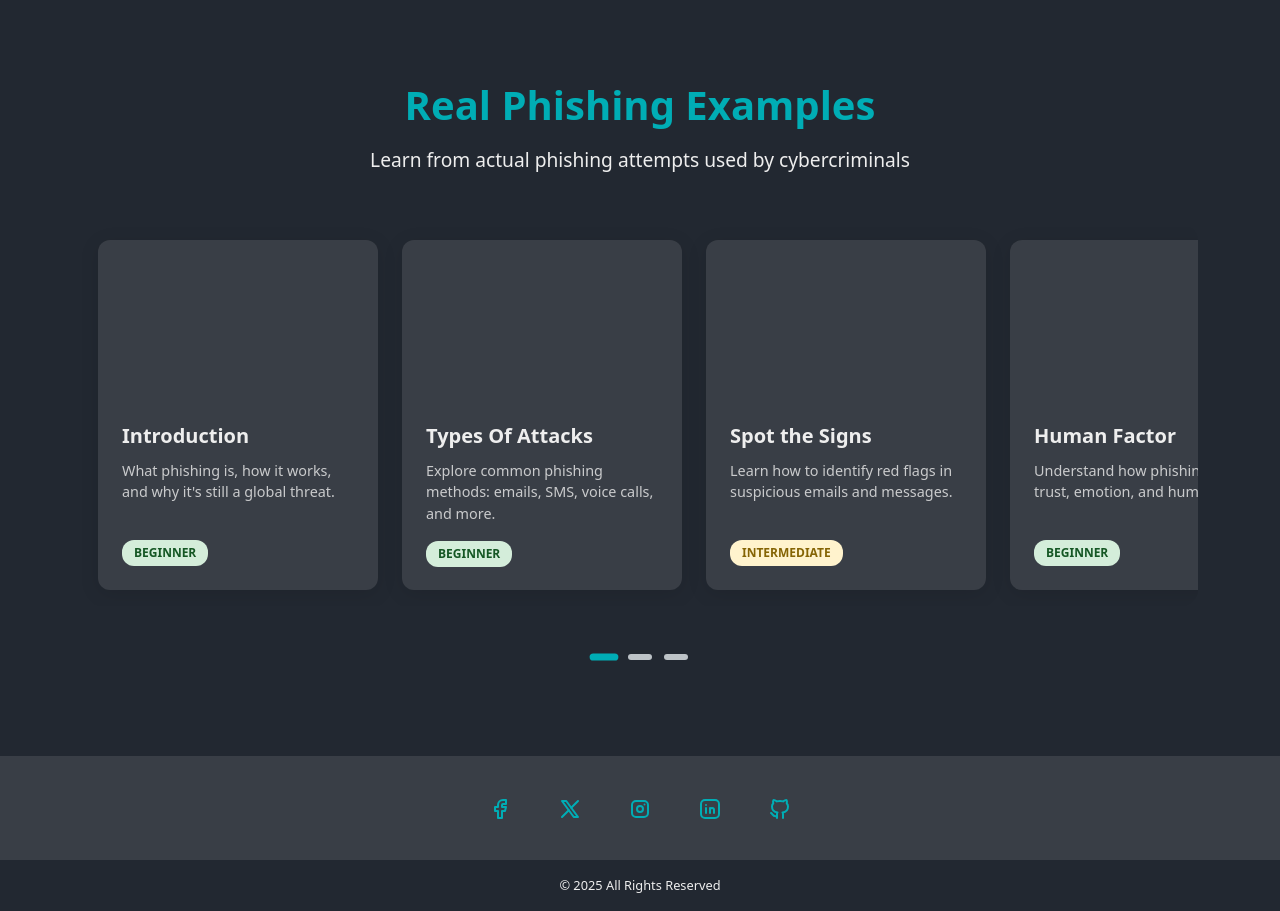
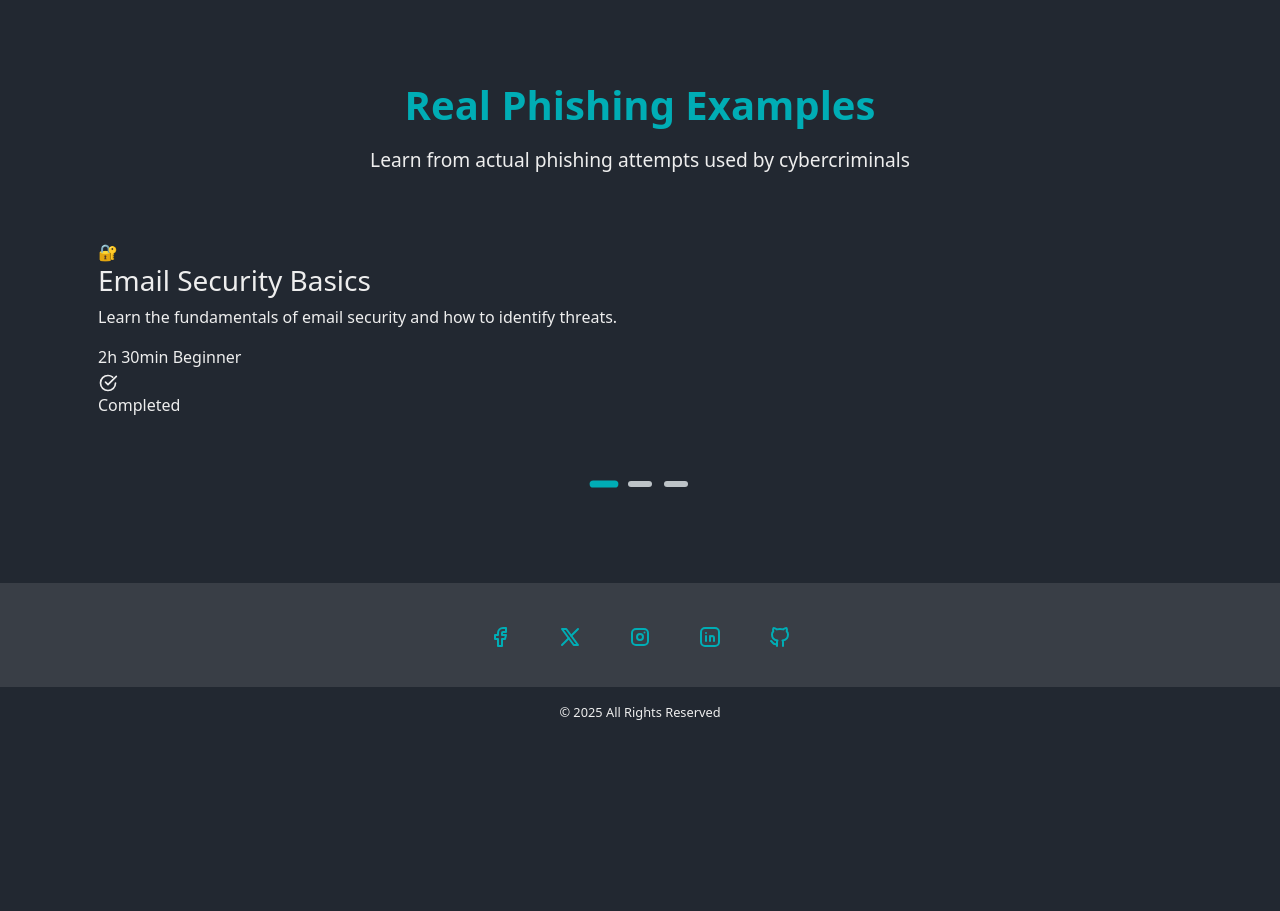
Before and after one commit to DavidBab/PhishProof, a Django app: page / in a window 1280 px wide. Shown: the part 2223-3134 px from the top of the page. After the commit the page ends 2943 px from the top, so only its background shows below. Run offline with Django 5.2, Linux system fonts and the light colour scheme; tables that the repository leaves empty hold one stand-in row (values such as "Sample post"); some libraries are stand-ins or nearby versions.

Commit message:
add carousel-card courses in main pull from database, not hardcoded

```diff
--- /dev/null
+++ b/phishproof/course/templates/includes/course_card.html
@@ -0,0 +1,41 @@
+<div class="course-item completed" data-level="beginner">
+	<div class="course-content">
+		<div class="course-icon">🔐</div>
+		<div class="course-info">
+			<h3 class="course-title">Email Security Basics</h3>
+			<p class="course-description">
+				Learn the fundamentals of email security and how to identify threats.
+			</p>
+			<div class="course-meta">
+				<span class="course-duration">2h 30min</span>
+				<span class="course-difficulty beginner">Beginner</span>
+			</div>
+		</div>
+		<div class="course-progress-section">
+			<div class="course-status completed">
+				<svg
+					xmlns="http://www.w3.org/2000/svg"
+					width="20"
+					height="20"
+					viewBox="0 0 24 24"
+					fill="none"
+					stroke="currentColor"
+					stroke-width="2"
+					stroke-linecap="round"
+					stroke-linejoin="round"
+				>
+					<polyline points="9,11 12,14 22,4" />
+					<path
+						d="M21 12c0 4.97-4.03 9-9 9s-9-4.03-9-9 4.03-9 9-9c2.12 0 4.06.74 5.59 1.98"
+					/>
+				</svg>
+			</div>
+			<div class="course-progress">
+				<div class="progress-bar">
+					<div class="progress-fill" style="width: 100%"></div>
+				</div>
+				<span class="progress-text">Completed</span>
+			</div>
+		</div>
+	</div>
+</div>
--- a/phishproof/main/models.py
+++ b/phishproof/main/models.py
@@ -7,3 +7,21 @@ class Subscriber(models.Model):
 
     def __str__(self):
         return self.email
+
+
+class Course(models.Model):
+    DIFFICULTY_CHOICES = [
+        ('beginner', 'Beginner'),
+        ('intermediate', 'Intermediate'),
+        ('advanced', 'Advanced'),
+    ]
+
+    title = models.CharField(max_length=200)
+    description = models.TextField()
+    difficulty = models.CharField(max_length=20, choices=DIFFICULTY_CHOICES)
+
+    class Meta:
+        db_table = 'courses'
+
+    def __str__(self):
+        return self.title
--- a/phishproof/main/templates/index.html
+++ b/phishproof/main/templates/index.html
@@ -258,147 +258,14 @@
 
 		<div class="carousel-container">
 			<div class="carousel-wrapper">
+				<!-- Cards -->
 				<div class="carousel-track" id="carouselTrack">
-					<!-- Card 1 -->
-					<div class="carousel-card">
-						<div class="card-image"></div>
-						<div class="card-content">
-							<h4 class="card-title">Introduction</h4>
-							<p class="card-description">
-								What phishing is, how it works, and why it's still a global
-								threat.
-							</p>
-							<div class="card-difficulty">
-								<span class="difficulty-badge beginner">Beginner</span>
-							</div>
-						</div>
-					</div>
+					{% for course in courses %} {% include 'includes/course_card.html' %}
+					{% endfor %}
+				</div>
 
-					<!-- Card 2 -->
-					<div class="carousel-card">
-						<div class="card-image"></div>
-						<div class="card-content">
-							<h4 class="card-title">Types Of Attacks</h4>
-							<p class="card-description">
-								Explore common phishing methods: emails, SMS, voice calls, and
-								more.
-							</p>
-							<div class="card-difficulty">
-								<span class="difficulty-badge beginner">Beginner</span>
-							</div>
-						</div>
-					</div>
-
-					<!-- Card 3 -->
-					<div class="carousel-card">
-						<div class="card-image"></div>
-						<div class="card-content">
-							<h4 class="card-title">Spot the Signs</h4>
-							<p class="card-description">
-								Learn how to identify red flags in suspicious emails and
-								messages.
-							</p>
-							<div class="card-difficulty">
-								<span class="difficulty-badge intermediate">Intermediate</span>
-							</div>
-						</div>
-					</div>
-
-					<!-- Card 4 -->
-					<div class="carousel-card">
-						<div class="card-image"></div>
-						<div class="card-content">
-							<h4 class="card-title">Human Factor</h4>
-							<p class="card-description">
-								Understand how phishing exploits trust, emotion, and human
-								error.
-							</p>
-							<div class="card-difficulty">
-								<span class="difficulty-badge beginner">Beginner</span>
-							</div>
-						</div>
-					</div>
-
-					<!-- Card 5 -->
-					<div class="carousel-card">
-						<div class="card-image"></div>
-						<div class="card-content">
-							<h4 class="card-title">Inside the Attack</h4>
-							<p class="card-description">
-								Get a behind-the-scenes look at how phishing campaigns are
-								built.
-							</p>
-							<div class="card-difficulty">
-								<span class="difficulty-badge intermediate">Intermediate</span>
-							</div>
-						</div>
-					</div>
-
-					<!-- Card 6 -->
-					<div class="carousel-card">
-						<div class="card-image"></div>
-						<div class="card-content">
-							<h4 class="card-title">React & Report</h4>
-							<p class="card-description">
-								How to safely respond to threats and report them to the right
-								channels.
-							</p>
-							<div class="card-difficulty">
-								<span class="difficulty-badge intermediate">Intermediate</span>
-							</div>
-						</div>
-					</div>
-
-					<!-- Card 7 -->
-					<div class="carousel-card">
-						<div class="card-image"></div>
-						<div class="card-content">
-							<h4 class="card-title">Stay Protected</h4>
-							<p class="card-description">
-								Best practices for preventing phishing — from tech tools to
-								habits.
-							</p>
-							<div class="card-difficulty">
-								<span class="difficulty-badge intermediate">Intermediate</span>
-							</div>
-						</div>
-					</div>
-
-					<!-- Card 8 -->
-					<div class="carousel-card">
-						<div class="card-image"></div>
-						<div class="card-content">
-							<h4 class="card-title">Inbox Simulation</h4>
-							<p class="card-description">
-								Interactive hands-on training: review emails and decide what's
-								safe.
-							</p>
-							<div class="card-difficulty">
-								<span class="difficulty-badge advanced">Advanced</span>
-							</div>
-						</div>
-					</div>
-
-					<!-- Card 9 -->
-					<div class="carousel-card">
-						<div class="card-image"></div>
-						<div class="card-content">
-							<h4 class="card-title">Final Quiz</h4>
-							<p class="card-description">
-								Put your knowledge to the test and earn your course completion
-								certificate.
-							</p>
-							<div class="card-difficulty">
-								<span class="difficulty-badge advanced">Advanced</span>
-							</div>
-						</div>
-					</div>
-				</div>
-			</div>
-
-			<!-- Dot Navigation -->
-			<div class="carousel-dots" id="carouselDots">
 				<!-- Dynamically generated dots -->
+				<div class="carousel-dots" id="carouselDots"></div>
 			</div>
 		</div>
 	</div>
--- a/phishproof/main/views.py
+++ b/phishproof/main/views.py
@@ -1,16 +1,24 @@
 from django.shortcuts import render, redirect
 from .forms import SubscriberForm
+from main.models import Course
 
 # Create your views here.
 def index(request):
-    form = SubscriberForm()
+    courses = Course.objects.all()
+
+    print(f"Found {courses} courses")
+
+    context = {
+        'courses': courses,
+    }
 
 
-    return render(request, "index.html", {"form": form})
+    return render(request, "index.html", context)
 
 
 def about(request):
     return render(request, "about.html")
+
 
 def subscribe(request):
     if request.method == "POST":
```
Also changed, not shown: phishproof/main/templates/includes/course_card.html (added, +12 -0 lines), phishproof/main/migrations/0001_initial.py.
